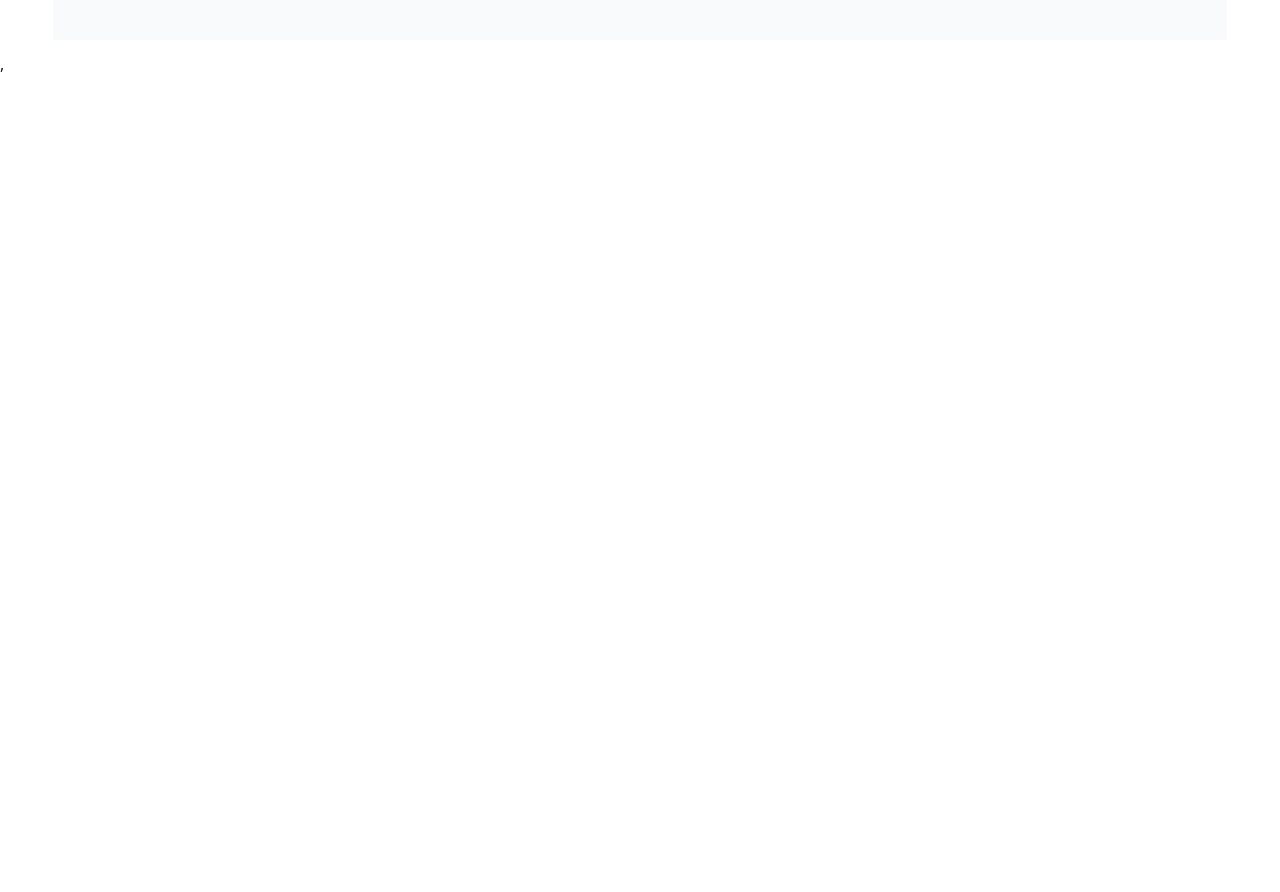
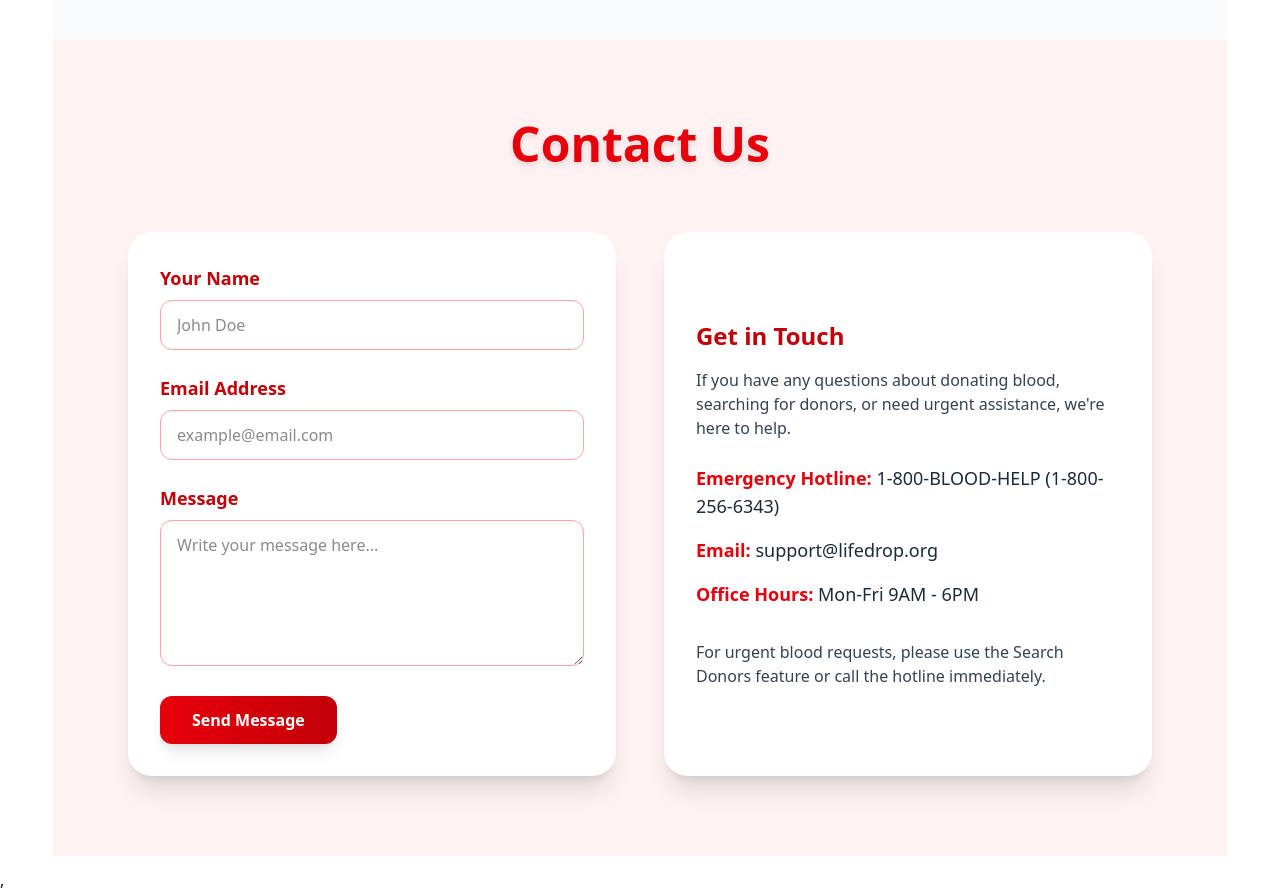
Before and after one commit to evrahimhasan/blood-dontaion-client, a React (Vite) app: page / in a window 1280 px wide. Shown: the part 1660-2552 px from the top of the page. Before the commit the page ends 1736 px from the top, so only its background shows below. Built offline with nearby package versions, Linux system fonts and the light colour scheme; no server answers.

Commit message:
added contact us

```diff
--- a/src/components/contact/Contact.jsx
+++ b/src/components/contact/Contact.jsx
@@ -2,9 +2,71 @@ import React from 'react';
 
 const Contact = () => {
     return (
-        <div>
+        <section className="py-20 bg-red-50">
+            <div className="container mx-auto px-4">
+                {/* Section Title */}
+                <h2 className="text-4xl sm:text-5xl font-bold text-center text-red-600 mb-16 drop-shadow-md">
+                    Contact Us
+                </h2>
 
-        </div>
+                <div className="grid md:grid-cols-2 gap-12 max-w-5xl mx-auto">
+                    {/* Contact Form */}
+                    <div className="bg-white p-8 rounded-3xl shadow-xl transform transition hover:shadow-2xl">
+                        <form className="space-y-6">
+                            <div>
+                                <label className="block text-lg font-semibold mb-2 text-red-700">Your Name</label>
+                                <input
+                                    type="text"
+                                    required
+                                    className="w-full px-4 py-3 border border-red-300 rounded-xl focus:outline-none focus:ring-2 focus:ring-red-600 transition"
+                                    placeholder="John Doe"
+                                />
+                            </div>
+                            <div>
+                                <label className="block text-lg font-semibold mb-2 text-red-700">Email Address</label>
+                                <input
+                                    type="email"
+                                    required
+                                    className="w-full px-4 py-3 border border-red-300 rounded-xl focus:outline-none focus:ring-2 focus:ring-red-600 transition"
+                                    placeholder="example@email.com"
+                                />
+                            </div>
+                            <div>
+                                <label className="block text-lg font-semibold mb-2 text-red-700">Message</label>
+                                <textarea
+                                    rows="5"
+                                    required
+                                    className="w-full px-4 py-3 border border-red-300 rounded-xl focus:outline-none focus:ring-2 focus:ring-red-600 transition"
+                                    placeholder="Write your message here..."
+                                ></textarea>
+                            </div>
+                            <button
+                                type="submit"
+                                className="bg-gradient-to-r from-red-600 to-red-700 hover:from-red-700 hover:to-red-800 text-white font-bold py-3 px-8 rounded-xl shadow-lg transition transform hover:-translate-y-1"
+                            >
+                                Send Message
+                            </button>
+                        </form>
+                    </div>
+
+                    {/* Contact Info */}
+                    <div className="flex flex-col justify-center bg-white p-8 rounded-3xl shadow-xl transform transition hover:shadow-2xl">
+                        <h3 className="text-2xl font-bold mb-4 text-red-700">Get in Touch</h3>
+                        <p className="text-gray-700 mb-6">
+                            If you have any questions about donating blood, searching for donors, or need urgent assistance, we're here to help.
+                        </p>
+                        <ul className="space-y-4 text-lg text-gray-800">
+                            <li><strong className="text-red-600">Emergency Hotline:</strong> 1-800-BLOOD-HELP (1-800-256-6343)</li>
+                            <li><strong className="text-red-600">Email:</strong> support@lifedrop.org</li>
+                            <li><strong className="text-red-600">Office Hours:</strong> Mon-Fri 9AM - 6PM</li>
+                        </ul>
+                        <p className="mt-8 text-gray-700">
+                            For urgent blood requests, please use the Search Donors feature or call the hotline immediately.
+                        </p>
+                    </div>
+                </div>
+            </div>
+        </section>
     );
 };
 
```
